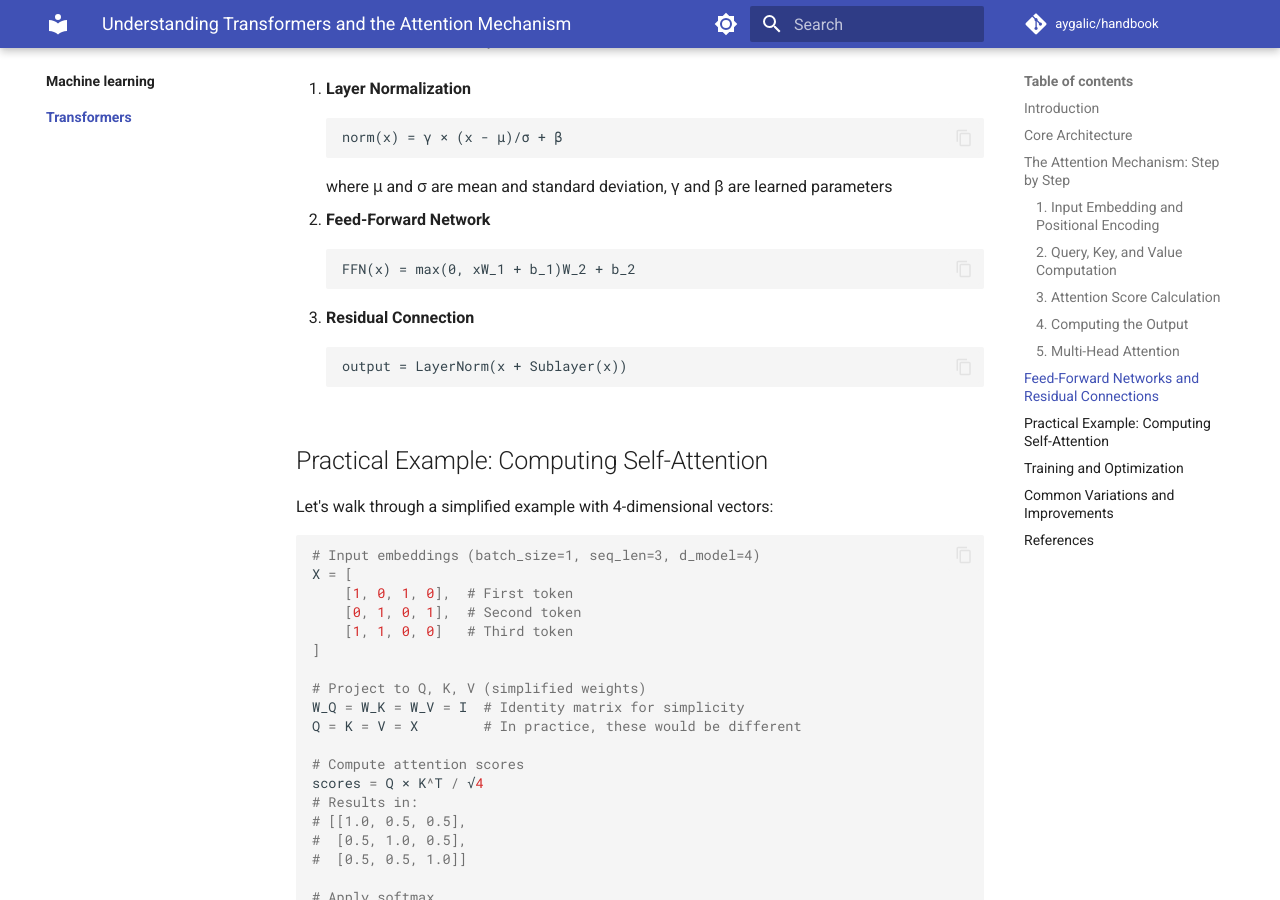
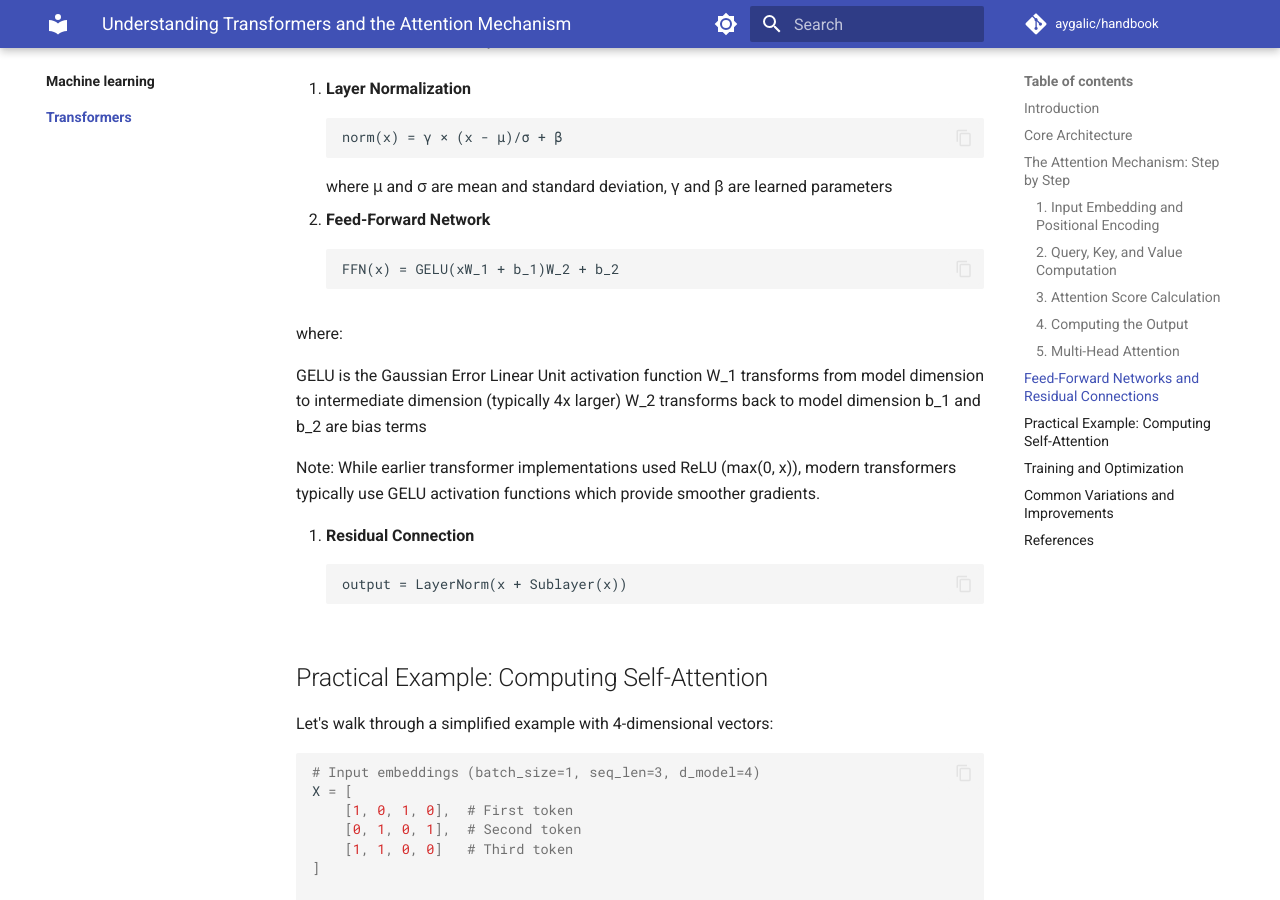
Before and after one commit to aygalic/handbook, an MkDocs documentation site: the page built from docs/machine_learning/transformers/index.md, in a window 1280 px wide and 900 px high, scrolled down 2188 px. Built offline with MkDocs 1.6.1 and Material for MkDocs 9.7.7, drawn with Linux system fonts in a browser that asks for light colours; comment, search, counter and statistics services are not loaded.

Commit message:
fix: ffn

````diff
--- a/docs/machine_learning/transformers/index.md
+++ b/docs/machine_learning/transformers/index.md
@@ -85,8 +85,17 @@ where μ and σ are mean and standard deviation, γ and β are learned parameter
 
 2. **Feed-Forward Network**
 ```
-FFN(x) = max(0, xW_1 + b_1)W_2 + b_2
+FFN(x) = GELU(xW_1 + b_1)W_2 + b_2
 ```
+
+where:
+
+GELU is the Gaussian Error Linear Unit activation function
+W_1 transforms from model dimension to intermediate dimension (typically 4x larger)
+W_2 transforms back to model dimension
+b_1 and b_2 are bias terms
+
+Note: While earlier transformer implementations used ReLU (max(0, x)), modern transformers typically use GELU activation functions which provide smoother gradients.
 
 3. **Residual Connection**
 ```
````
